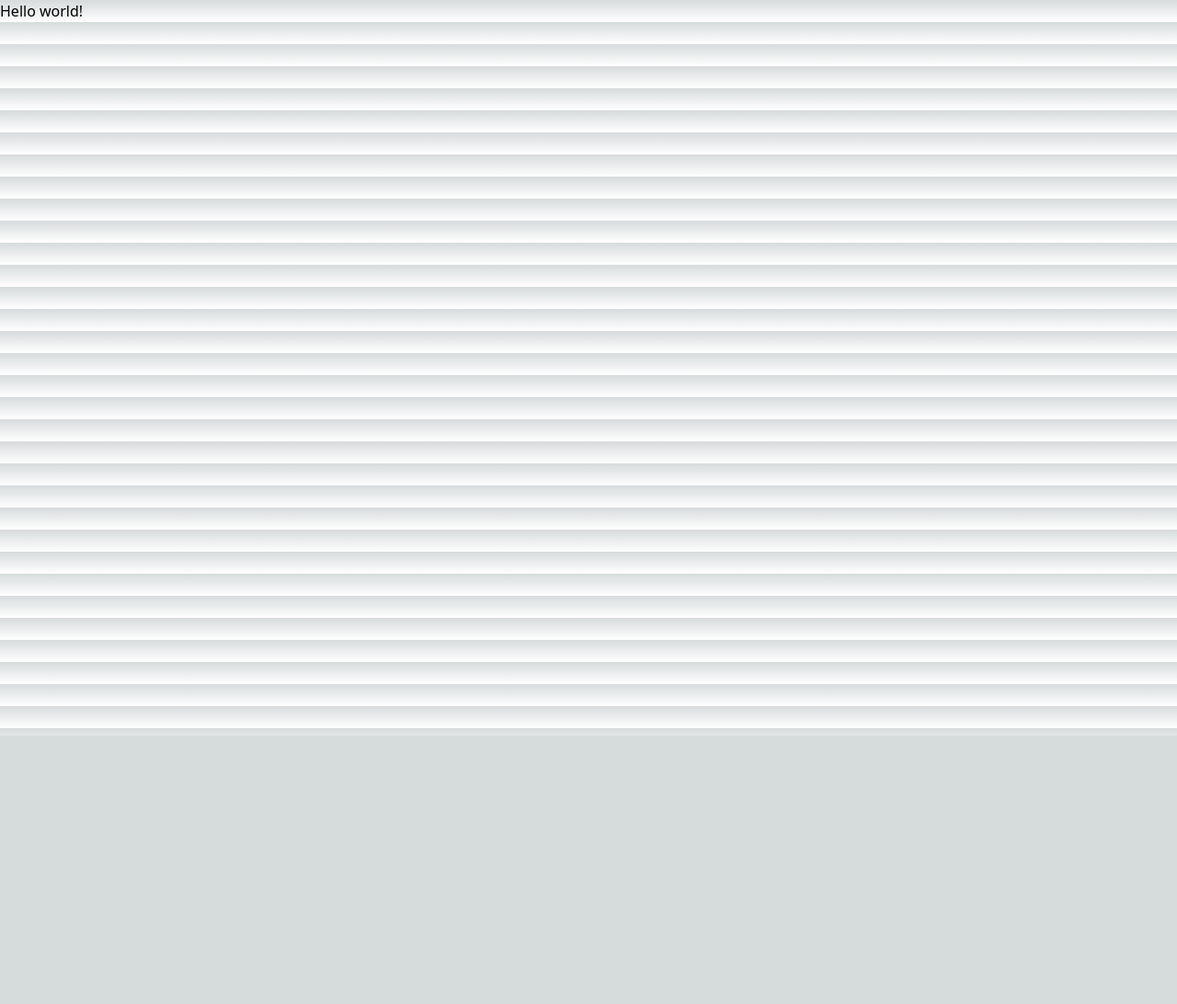
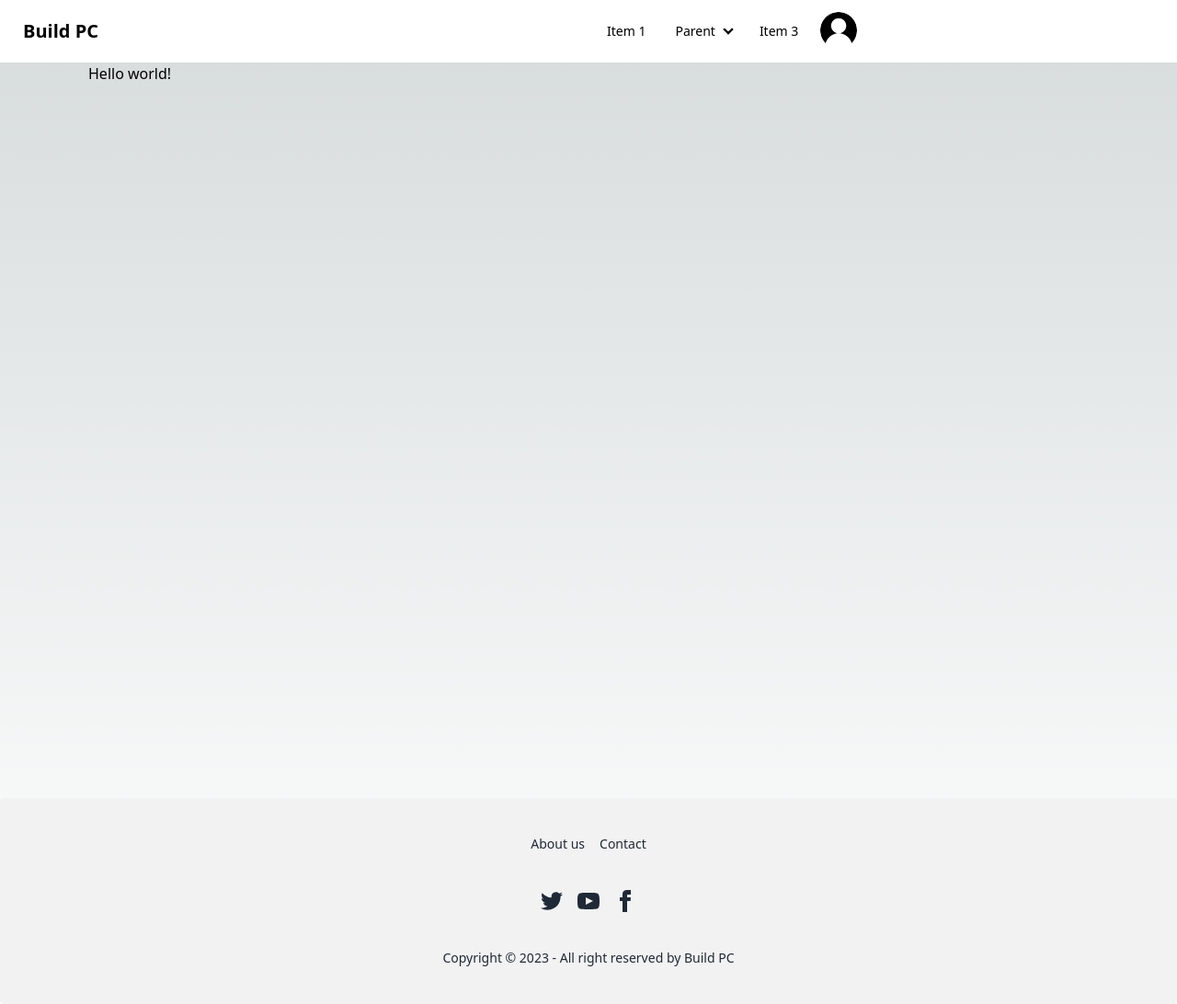
Before and after one commit to foysal767/pc-builder, a Next.js app: page / in a window 1280 px wide. Shown: the whole page at 92% size. Before the commit the page ends 800 px from the top, so only its background shows below. Built offline with nearby package versions, Linux system fonts and the light colour scheme.

Commit message:
layout added

```diff
--- /dev/null
+++ b/src/components/Layout/Footer.js
@@ -0,0 +1,54 @@
+import React from "react";
+
+const Footer = () => {
+  return (
+    <footer className="footer footer-center p-10 bg-base-200 text-base-content rounded">
+      <nav className="grid grid-flow-col gap-4">
+        <a className="link link-hover">About us</a>
+        <a className="link link-hover">Contact</a>
+      </nav>
+      <nav>
+        <div className="grid grid-flow-col gap-4">
+          <a>
+            <svg
+              xmlns="http://www.w3.org/2000/svg"
+              width="24"
+              height="24"
+              viewBox="0 0 24 24"
+              className="fill-current"
+            >
+              <path d="M24 4.557c-.883.392-1.832.656-2.828.775 1.017-.609 1.798-1.574 2.165-2.724-.951.564-2.005.974-3.127 1.195-.897-.957-2.178-1.555-3.594-1.555-3.179 0-5.515 2.966-4.797 6.045-4.091-.205-7.719-2.165-10.148-5.144-1.29 2.213-.669 5.108 1.523 6.574-.806-.026-1.566-.247-2.229-.616-.054 2.281 1.581 4.415 3.949 4.89-.693.188-1.452.232-2.224.084.626 1.956 2.444 3.379 4.6 3.419-2.07 1.623-4.678 2.348-7.29 2.04 2.179 1.397 4.768 2.212 7.548 2.212 9.142 0 14.307-7.721 13.995-14.646.962-.695 1.797-1.562 2.457-2.549z"></path>
+            </svg>
+          </a>
+          <a>
+            <svg
+              xmlns="http://www.w3.org/2000/svg"
+              width="24"
+              height="24"
+              viewBox="0 0 24 24"
+              className="fill-current"
+            >
+              <path d="M19.615 3.184c-3.604-.246-11.631-.245-15.23 0-3.897.266-4.356 2.62-4.385 8.816.029 6.185.484 8.549 4.385 8.816 3.6.245 11.626.246 15.23 0 3.897-.266 4.356-2.62 4.385-8.816-.029-6.185-.484-8.549-4.385-8.816zm-10.615 12.816v-8l8 3.993-8 4.007z"></path>
+            </svg>
+          </a>
+          <a>
+            <svg
+              xmlns="http://www.w3.org/2000/svg"
+              width="24"
+              height="24"
+              viewBox="0 0 24 24"
+              className="fill-current"
+            >
+              <path d="M9 8h-3v4h3v12h5v-12h3.642l.358-4h-4v-1.667c0-.955.192-1.333 1.115-1.333h2.885v-5h-3.808c-3.596 0-5.192 1.583-5.192 4.615v3.385z"></path>
+            </svg>
+          </a>
+        </div>
+      </nav>
+      <aside>
+        <p>Copyright © 2023 - All right reserved by Build PC</p>
+      </aside>
+    </footer>
+  );
+};
+
+export default Footer;
--- /dev/null
+++ b/src/components/Layout/Navbar.js
@@ -0,0 +1,105 @@
+import Image from "next/image";
+import avater from "../../assets/images/avatar.png";
+const Navbar = () => {
+  return (
+    <div className="navbar bg-base-100">
+      <div className="navbar-start">
+        <div className="dropdown">
+          <label tabIndex={0} className="btn btn-ghost lg:hidden">
+            <svg
+              xmlns="http://www.w3.org/2000/svg"
+              className="h-5 w-5"
+              fill="none"
+              viewBox="0 0 24 24"
+              stroke="currentColor"
+            >
+              <path
+                strokeLinecap="round"
+                strokeLinejoin="round"
+                strokeWidth="2"
+                d="M4 6h16M4 12h8m-8 6h16"
+              />
+            </svg>
+          </label>
+          <ul
+            tabIndex={0}
+            className="menu menu-sm dropdown-content mt-3 z-[1] p-2 shadow bg-base-100 rounded-box w-52"
+          >
+            <li>
+              <a>Item 1</a>
+            </li>
+            <li>
+              <a>Parent</a>
+              <ul className="p-2">
+                <li>
+                  <a>Submenu 1</a>
+                </li>
+                <li>
+                  <a>Submenu 2</a>
+                </li>
+              </ul>
+            </li>
+            <li>
+              <a>Item 3</a>
+            </li>
+          </ul>
+        </div>
+        <a className="btn btn-ghost normal-case text-xl">Build PC</a>
+      </div>
+      <div className="navbar-center hidden lg:flex">
+        <ul className="menu menu-horizontal px-1">
+          <li>
+            <a>Item 1</a>
+          </li>
+          <li tabIndex={0}>
+            <details>
+              <summary>Parent</summary>
+              <ul className="p-2">
+                <li>
+                  <a>Submenu 1</a>
+                </li>
+                <li>
+                  <a>Submenu 2</a>
+                </li>
+              </ul>
+            </details>
+          </li>
+          <li>
+            <a>Item 3</a>
+          </li>
+        </ul>
+      </div>
+      <div className="dropdown dropdown-end">
+        <label tabIndex={0} className="btn btn-ghost btn-circle avatar">
+          <div className="w-10 rounded-full">
+            <Image
+              src={avater}
+              width={700}
+              alt="avatar"
+              className="flex m-50"
+            />
+          </div>
+        </label>
+        <ul
+          tabIndex={0}
+          className="menu menu-sm dropdown-content mt-3 z-[1] p-2 shadow bg-base-100 rounded-box w-52"
+        >
+          <li>
+            <a className="justify-between">
+              Profile
+              <span className="badge">New</span>
+            </a>
+          </li>
+          <li>
+            <a>Settings</a>
+          </li>
+          <li>
+            <a>Logout</a>
+          </li>
+        </ul>
+      </div>
+    </div>
+  );
+};
+
+export default Navbar;
--- /dev/null
+++ b/src/components/Layout/RootLayout.js
@@ -0,0 +1,16 @@
+/* eslint-disable react/jsx-no-undef */
+import React from "react";
+import Navbar from "./Navbar";
+import Footer from "./Footer";
+
+const RootLayout = ({ children }) => {
+  return (
+    <>
+      <Navbar />
+      <div className="pt-0 px-24 min-h-screen">{children}</div>
+      <Footer />
+    </>
+  );
+};
+
+export default RootLayout;
--- a/src/pages/_app.js
+++ b/src/pages/_app.js
@@ -1,5 +1,9 @@
-import '@/styles/globals.css'
+/* eslint-disable react/jsx-no-undef */
+import Footer from "@/components/Layout/Footer";
+import Navbar from "@/components/Layout/Navbar";
+import "@/styles/globals.css";
 
 export default function App({ Component, pageProps }) {
-  return <Component {...pageProps} />
+  const getLayout = Component.getLayout || ((page) => page);
+  return <>{getLayout(<Component {...pageProps} />)}</>;
 }
--- a/src/pages/index.js
+++ b/src/pages/index.js
@@ -1,6 +1,7 @@
+import RootLayout from "@/components/Layout/RootLayout";
 import React from "react";
 
-const index = () => {
+const HomePage = () => {
   return (
     <div>
       <h1>Hello world!</h1>
@@ -8,4 +9,8 @@
   );
 };
 
-export default index;
+export default HomePage;
+
+HomePage.getLayout = function getLayout(page) {
+  return <RootLayout>{page}</RootLayout>;
+};
--- a/tailwind.config.js
+++ b/tailwind.config.js
@@ -1,18 +1,18 @@
 /** @type {import('tailwindcss').Config} */
 module.exports = {
   content: [
-    './src/pages/**/*.{js,ts,jsx,tsx,mdx}',
-    './src/components/**/*.{js,ts,jsx,tsx,mdx}',
-    './src/app/**/*.{js,ts,jsx,tsx,mdx}',
+    "./src/pages/**/*.{js,ts,jsx,tsx,mdx}",
+    "./src/components/**/*.{js,ts,jsx,tsx,mdx}",
+    "./src/app/**/*.{js,ts,jsx,tsx,mdx}",
   ],
   theme: {
     extend: {
       backgroundImage: {
-        'gradient-radial': 'radial-gradient(var(--tw-gradient-stops))',
-        'gradient-conic':
-          'conic-gradient(from 180deg at 50% 50%, var(--tw-gradient-stops))',
+        "gradient-radial": "radial-gradient(var(--tw-gradient-stops))",
+        "gradient-conic":
+          "conic-gradient(from 180deg at 50% 50%, var(--tw-gradient-stops))",
       },
     },
   },
-  plugins: [],
-}
+  plugins: [require("daisyui")],
+};
```
Also changed, not shown: package.json (+6 -5 lines), src/assets/images/avatar.png (added), 1 other file (tests, documents, lock files or other folders).
